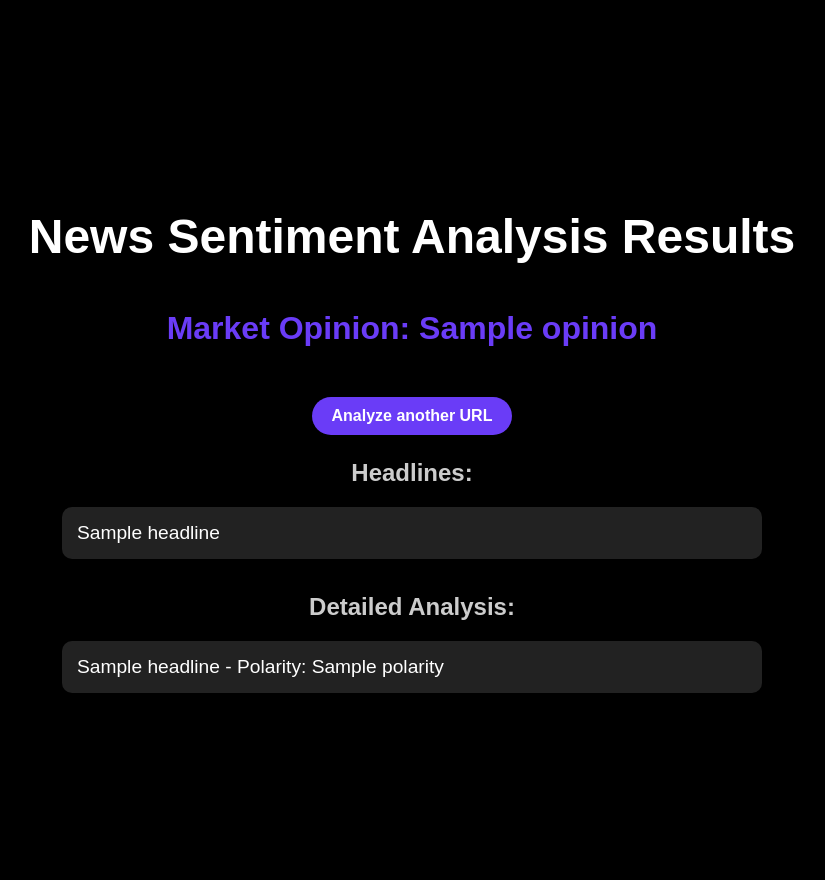
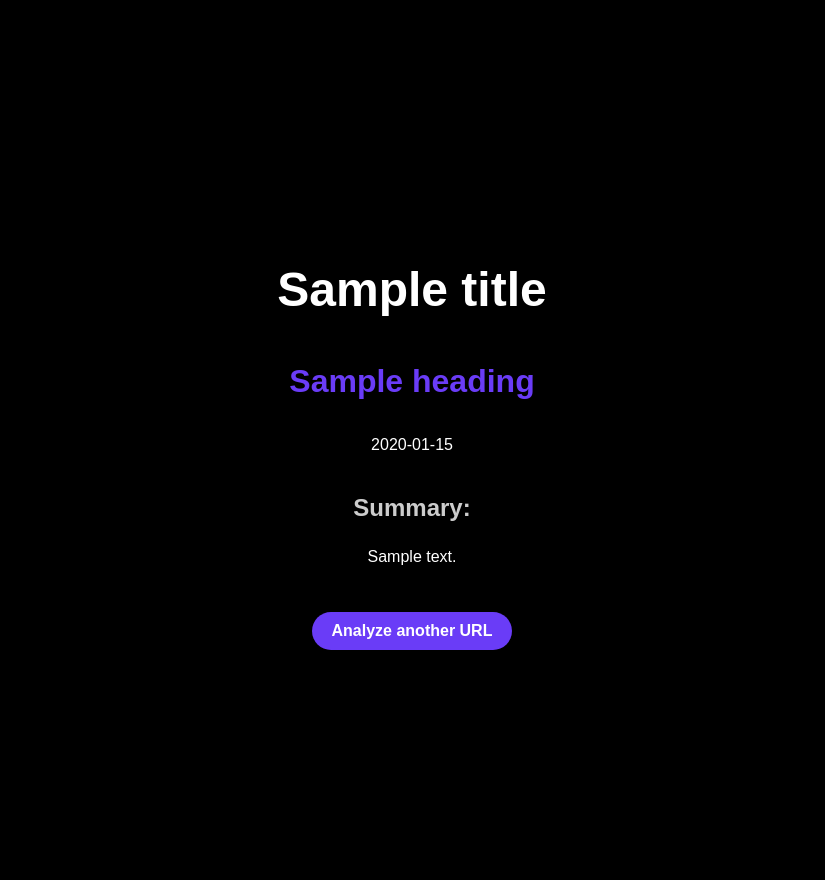
Before and after one commit to Joshua-CB010958/Opinionate, a Flask app: template templates/index.html in a window 1280 px wide. Shown: the whole page, without its empty margins (228-1053 px from the left). Run offline with Flask 3, Linux system fonts and the light colour scheme; the template is opened without the code that fills it: most values are stand-ins (such as "Sample title", 1, 10 or a date in 2020).

Commit message:
Update index.html

```diff
--- a/templates/index.html
+++ b/templates/index.html
@@ -4,23 +4,14 @@
     <meta charset="UTF-8">
     <meta name="viewport" content="width=device-width, initial-scale=1.0">
     <link rel="stylesheet" href="../static/styles.css">
-    <title>Analysis Results</title>
+    <title>Article Summary</title>
 </head>
 <body>
-    <h1>News Sentiment Analysis Results</h1>
-    <h2>Market Opinion: {{ opinion }}</h2>
+    <h1>{{ title }}</h1>
+    <h2>{{ heading }}</h2> <!-- New heading to support sentiment -->
+    <p>{{ sentiment }}</p>
+    <h3>Summary:</h3>
+    <p>{{ summary }}</p>
     <a href="/">Analyze another URL</a>
-    <h3>Headlines:</h3>
-    <ul>
-        {% for headline in headlines %}
-            <li>{{ headline }}</li>
-        {% endfor %}
-    </ul>
-    <h3>Detailed Analysis:</h3>
-    <ul>
-        {% for item in analysis %}
-            <li>{{ item.headline }} - Polarity: {{ item.polarity }}</li>
-        {% endfor %}
-    </ul>
 </body>
 </html>
```
